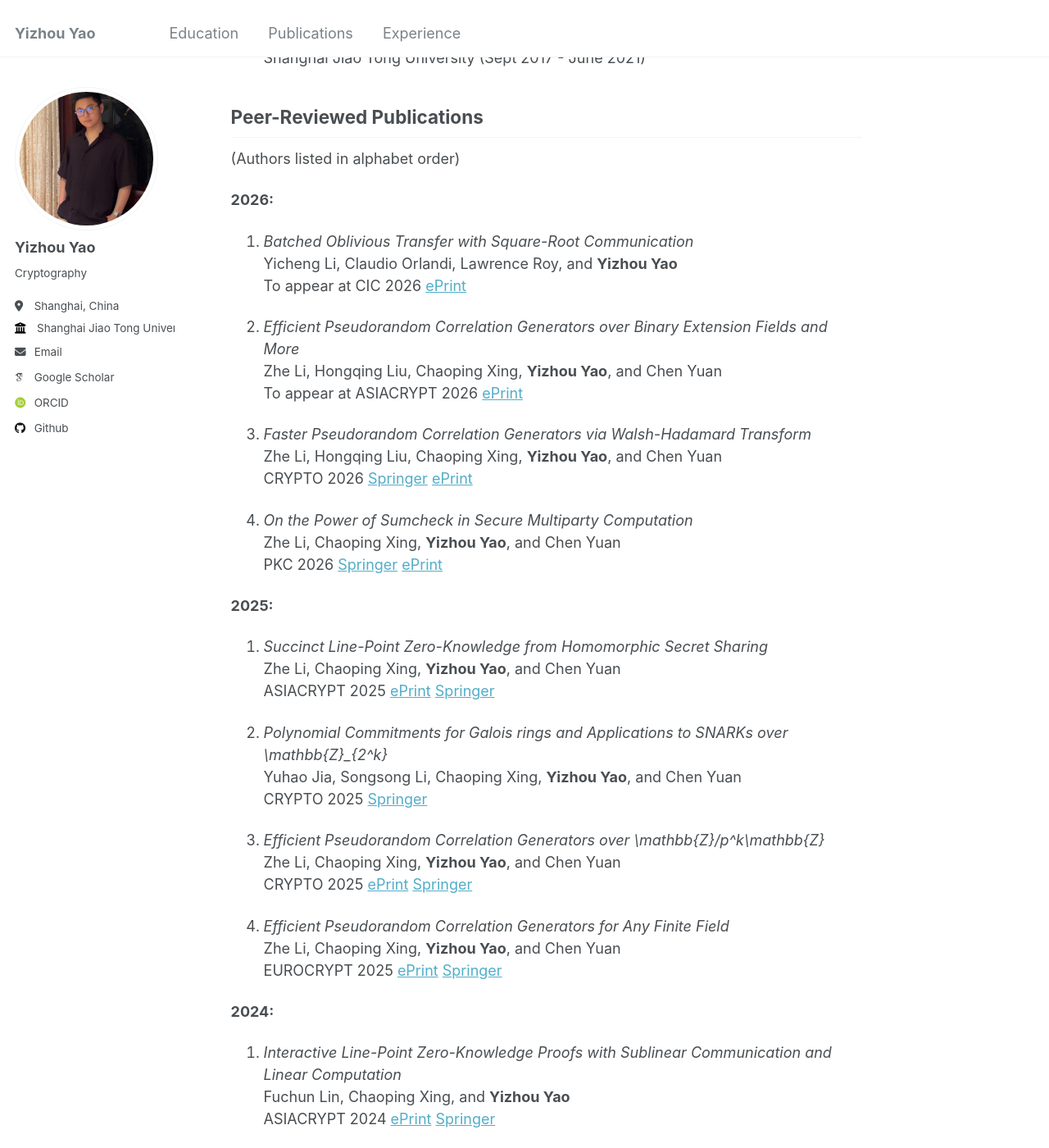
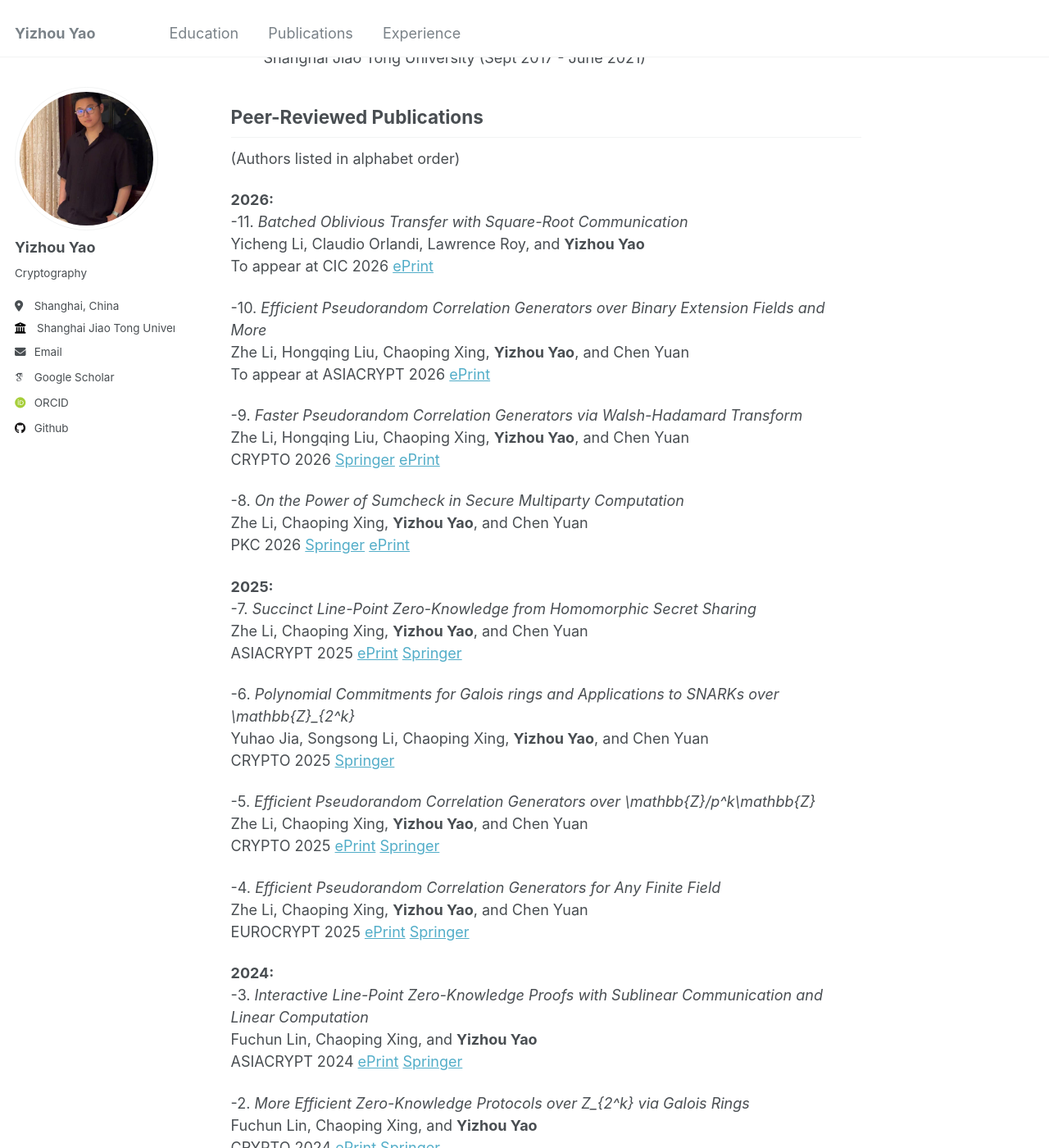
Before and after one commit to sjtu-YizhouYao/sjtu-YizhouYao.github.io, a Jekyll site: the page built from _pages/about.md, in a window 1280 px wide and 1400 px high, scrolled down 537 px. Shown: the whole window at 82% size. Built offline with Jekyll 4.4.1, drawn with Linux system fonts in a browser that asks for light colours; some web fonts are replaced.

Commit message:
Update about.md

```diff
--- a/_pages/about.md
+++ b/_pages/about.md
@@ -25,50 +25,50 @@ I am a Ph.D. candidate at the Shanghai Jiao Tong University (2021- now), fortuna
 (Authors listed in alphabet order)
 
 **2026:**
-11. *Batched Oblivious Transfer with Square-Root Communication*
+-11. *Batched Oblivious Transfer with Square-Root Communication*
   Yicheng Li, Claudio Orlandi, Lawrence Roy, and **Yizhou Yao**
   To appear at CIC 2026 [ePrint](https://eprint.iacr.org/2026/1541)
 
-10. *Efficient Pseudorandom Correlation Generators over Binary Extension Fields and More*
+-10. *Efficient Pseudorandom Correlation Generators over Binary Extension Fields and More*
   Zhe Li, Hongqing Liu, Chaoping Xing, **Yizhou Yao**, and Chen Yuan
   To appear at ASIACRYPT 2026 [ePrint](https://eprint.iacr.org/2026/1940)
 
-9. *Faster Pseudorandom Correlation Generators via Walsh-Hadamard Transform*
+-9. *Faster Pseudorandom Correlation Generators via Walsh-Hadamard Transform*
   Zhe Li, Hongqing Liu, Chaoping Xing, **Yizhou Yao**, and Chen Yuan
   CRYPTO 2026 [Springer](https://link.springer.com/chapter/10.1007/978-3-032-35418-1_14) [ePrint](https://eprint.iacr.org/2026/196)
 
-8. *On the Power of Sumcheck in Secure Multiparty Computation*
+-8. *On the Power of Sumcheck in Secure Multiparty Computation*
   Zhe Li, Chaoping Xing, **Yizhou Yao**, and Chen Yuan
   PKC 2026 [Springer](https://link.springer.com/chapter/10.1007/978-3-032-26734-4_9) [ePrint](https://eprint.iacr.org/2025/177)
 
 **2025:**
-7. *Succinct Line-Point Zero-Knowledge from Homomorphic Secret Sharing*
+-7. *Succinct Line-Point Zero-Knowledge from Homomorphic Secret Sharing*
   Zhe Li, Chaoping Xing, **Yizhou Yao**, and Chen Yuan
   ASIACRYPT 2025 [ePrint](https://eprint.iacr.org/2025/1866) [Springer](https://doi.org/10.1007/978-981-95-5116-3_19)
 
-6. *Polynomial Commitments for Galois rings and Applications to SNARKs over \mathbb{Z}_{2^k}*
+-6. *Polynomial Commitments for Galois rings and Applications to SNARKs over \mathbb{Z}_{2^k}*
   Yuhao Jia, Songsong Li, Chaoping Xing, **Yizhou Yao**, and Chen Yuan
   CRYPTO 2025 [Springer](https://link.springer.com/chapter/10.1007/978-3-032-01887-8_17)
 
-5. *Efficient Pseudorandom Correlation Generators over \mathbb{Z}/p^k\mathbb{Z}*
+-5. *Efficient Pseudorandom Correlation Generators over \mathbb{Z}/p^k\mathbb{Z}*
   Zhe Li, Chaoping Xing, **Yizhou Yao**, and Chen Yuan
   CRYPTO 2025 [ePrint](https://eprint.iacr.org/2025/1223) [Springer](https://link.springer.com/chapter/10.1007/978-3-032-01884-7_7)
 
-4. *Efficient Pseudorandom Correlation Generators for Any Finite Field*
+-4. *Efficient Pseudorandom Correlation Generators for Any Finite Field*
   Zhe Li, Chaoping Xing, **Yizhou Yao**, and Chen Yuan
   EUROCRYPT 2025 [ePrint](https://eprint.iacr.org/2025/169) [Springer](https://link.springer.com/chapter/10.1007/978-3-031-91092-0_6)
 
 **2024:**
-3. *Interactive Line-Point Zero-Knowledge Proofs with Sublinear Communication and Linear Computation*
+-3. *Interactive Line-Point Zero-Knowledge Proofs with Sublinear Communication and Linear Computation*
   Fuchun Lin, Chaoping Xing, and **Yizhou Yao**
   ASIACRYPT 2024  [ePrint](https://eprint.iacr.org/2024/1431) [Springer](https://link.springer.com/chapter/10.1007/978-981-96-0935-2_11)
 
-2. *More Efficient Zero-Knowledge Protocols over Z_{2^k} via Galois Rings*
+-2. *More Efficient Zero-Knowledge Protocols over Z_{2^k} via Galois Rings*
   Fuchun Lin, Chaoping Xing, and **Yizhou Yao**
   CRYPTO 2024  [ePrint](https://eprint.iacr.org/2023/150) [Springer](https://link.springer.com/chapter/10.1007/978-3-031-68400-5_13)
 
 **2023:**
-1. *Amortized NISC over Z_{2^k} from RMFE*
+-1. *Amortized NISC over Z_{2^k} from RMFE*
   Fuchun Lin, Chaoping Xing, **Yizhou Yao**, and Chen Yuan
   ASIACRYPT 2023  [ePrint](https://eprint.iacr.org/2023/1363) [Springer](https://link.springer.com/chapter/10.1007/978-981-99-8721-4_2)
 
```
